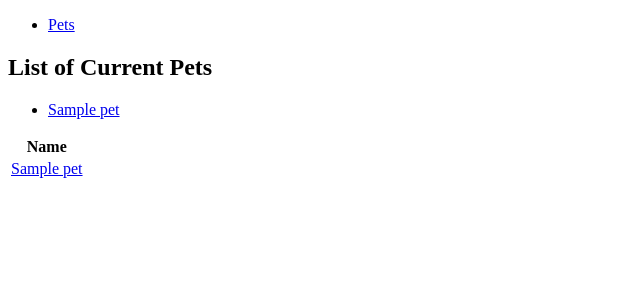
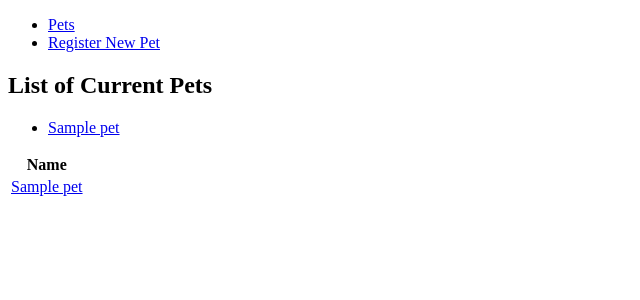
Before and after one commit to fraserjubb/project_1_veterinary_practice, a Flask app: page /pets in a window 1280 px wide. Shown: the top 300 px of the page, without its empty margins (0-640 px from the left). Run offline with Flask 2, Linux system fonts and the light colour scheme; a database or web service that is not in the repository returns one stand-in record (values such as "Sample title"); some libraries are stand-ins or nearby versions.

Commit message:
Created function to add new pet, button is in header. New html still needed.

```diff
--- a/controllers/pet_controller.py
+++ b/controllers/pet_controller.py
@@ -17,7 +17,17 @@ def show(id):
     # locations = location_repository.locations_for_user(user)
     return render_template("pets/show.html", pet=pet) #locations=locations)
 
-# @pets_blueprint.route("/pets/<id>", methods=['GET'])
-# def show_pet(id):
-#     pet = pet.select(id)
-#     return render_template('pets/show.html', pet = pet)
+
+@pets_blueprint.route("/pets/<id>", methods=['POST'])
+def update_pet(id):
+    name    = request.form['name']
+    date_of_birth = request.form['date_of_birth']
+    type_of_animal   = request.form['type_of_animal']
+    pet = Pet(name, date_of_birth, type_of_animal, id)
+    pet_repository.update(pet)
+    return redirect('/pets')
+
+
+@pets_blueprint.route("/pets/new", methods=['GET'])
+def new_pet():
+    return render_template("pets/new.html", pets = pets)
--- a/repositories/pet_repository.py
+++ b/repositories/pet_repository.py
@@ -38,3 +38,10 @@ def select(id):
             result = results[0]
             pet = Pet(result['name'], result['date_of_birth'], result['type_of_animal'], result['id'] )
         return pet
+
+
+def update(pet):
+    sql = "UPDATE pets SET (name, date_of_birth, type_of_animal) = (%s, %s, %s) WHERE id = %s"
+    values = [pet.name, pet.date_of_birth, pet.type_of_animal]
+    print(values)
+    run_sql(sql, values)
--- a/templates/base.html
+++ b/templates/base.html
@@ -16,6 +16,7 @@
     <ul>
       <li>
         <a href="/pets">Pets</a>
+        <li><a href="{{ url_for('pets.new_pet') }}">Register New Pet</a></li>
       </li>
     </ul>
   </nav>
```
